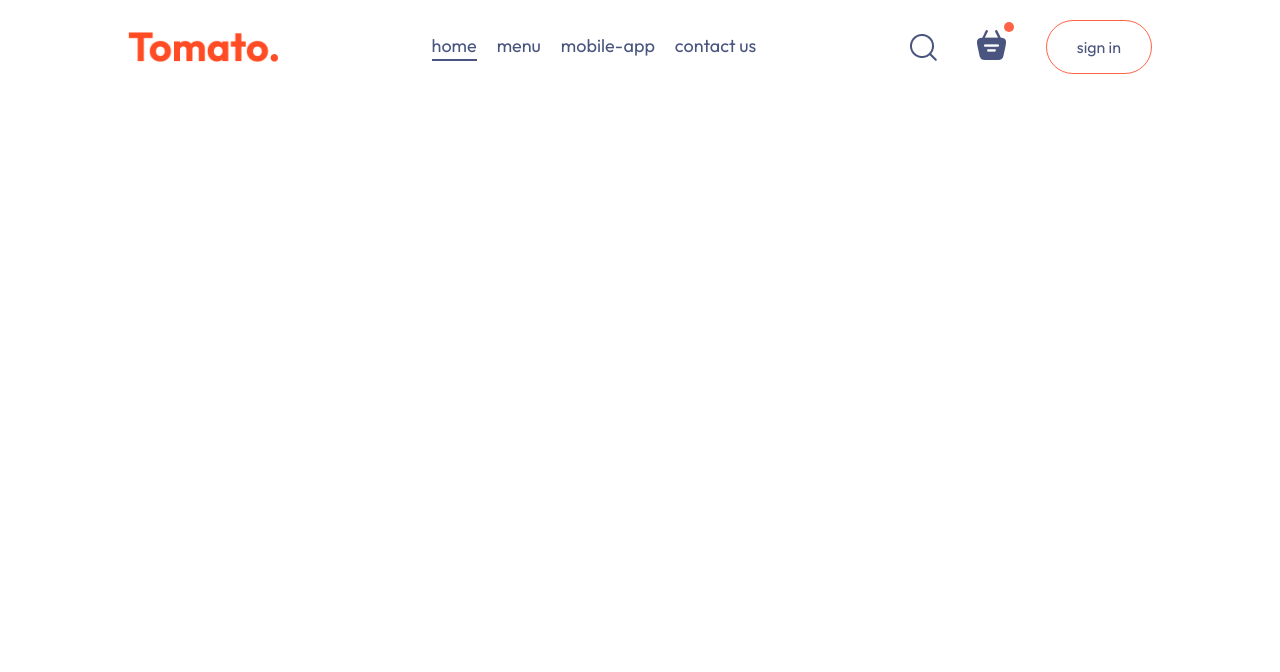
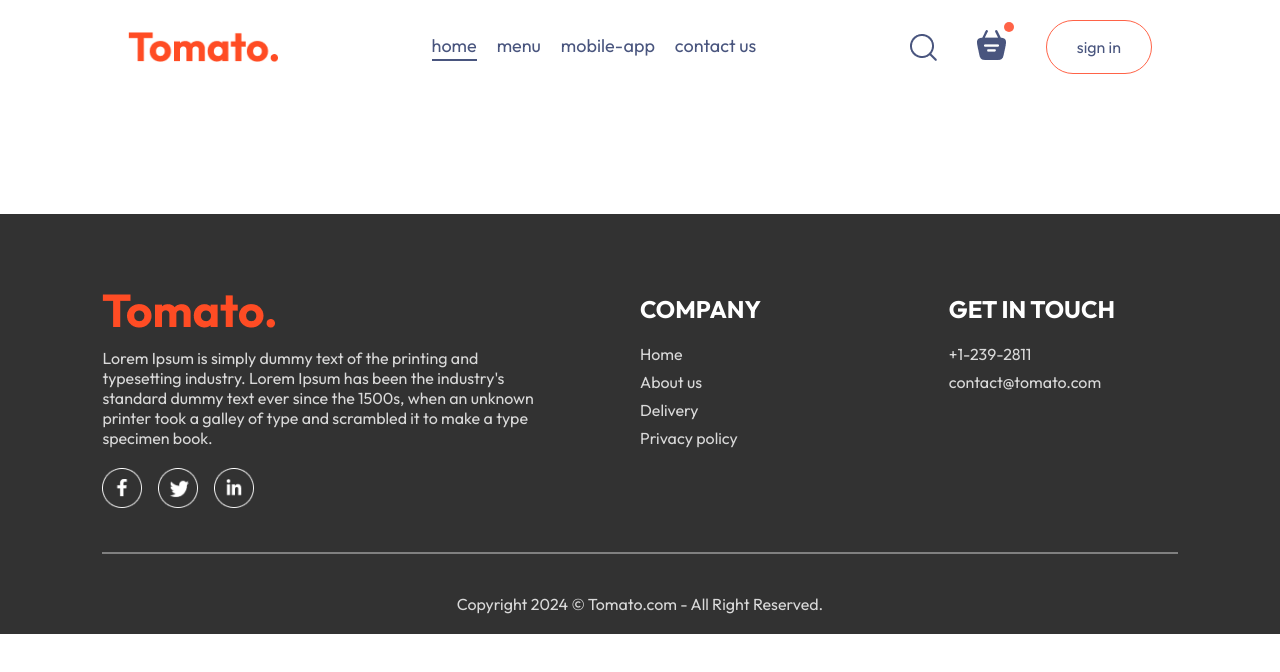
Before and after one commit to kanako-110/food-del, a React (Vite) app in the folder food-del-frontend/: page /order in a window 1280 px wide. Shown: the top 672 px of the page. Built offline with nearby package versions, Linux system fonts and the light colour scheme.

Commit message:
🩹 Chore; add footer

```diff
--- a/food-del-frontend/src/App.jsx
+++ b/food-del-frontend/src/App.jsx
@@ -4,9 +4,10 @@
 import Home from "@/pages/Home/Home.jsx";
 import Cart from "@/pages/Cart/Cart.jsx";
 import PlaceOrder from "@/pages/PlaceOrder/PlaceOrder.jsx";
-
+import Footer from "@/components/Footer/Footer.jsx";
 const App = () => {
   return (
+    <>
       <div className="app">
         <Navbar />
         <Routes>
@@ -15,6 +16,8 @@
           <Route path="/order" element={<PlaceOrder />} />
         </Routes>
       </div>
+      <Footer />
+    </>
   );
 };
 
--- /dev/null
+++ b/food-del-frontend/src/components/Footer/Footer.css
@@ -0,0 +1,54 @@
+.footer {
+  color: #d9d9d9;
+  background-color: #323232;
+  display: flex;
+  flex-direction: column;
+  align-items: center;
+  gap: 20px;
+  padding: 20px 8vw;
+  padding-top: 80px;
+  margin-top: 120px;
+}
+
+.footer-content {
+  width: 100%;
+  display: grid;
+  grid-template-columns: 2fr 1fr 1fr;
+  gap: 80px;
+}
+
+.footer-content-left,
+.footer-content-right,
+.footer-content-center {
+  display: flex;
+  flex-direction: column;
+  align-items: start;
+  gap: 20px;
+}
+
+.footer-content-left li,
+.footer-content-right li,
+.footer-content-center li {
+  list-style: none;
+  margin-bottom: 8px;
+  cursor: pointer;
+}
+
+.footer-content-right h2,
+.footer-content-center h2 {
+  color: white;
+}
+
+.footer-social-icons img {
+  width: 40px;
+  margin-right: 16px;
+  cursor: pointer;
+}
+
+.footer hr {
+  width: 100%;
+  height: 2px;
+  margin: 20px 0px;
+  background-color: grey;
+  border: none;
+}
--- /dev/null
+++ b/food-del-frontend/src/components/Footer/Footer.jsx
@@ -0,0 +1,48 @@
+import React from "react";
+import "./Footer.css";
+import { assets } from "@/assets/assets.js";
+
+const Footer = () => {
+  return (
+    <div className="footer">
+      <div className="footer-content">
+        <div className="footer-content-left">
+          <img src={assets.logo} />
+          <p>
+            Lorem Ipsum is simply dummy text of the printing and typesetting
+            industry. Lorem Ipsum has been the industry's standard dummy text
+            ever since the 1500s, when an unknown printer took a galley of type
+            and scrambled it to make a type specimen book.{" "}
+          </p>
+          <div className="footer-social-icons">
+            <img src={assets.facebook_icon} alt="facebook" />
+            <img src={assets.twitter_icon} alt="twitter" />
+            <img src={assets.linkedin_icon} alt="linkedin" />
+          </div>
+        </div>
+        <div className="footer-content-center">
+          <h2>COMPANY</h2>
+          <ul>
+            <li>Home</li>
+            <li>About us</li>
+            <li>Delivery</li>
+            <li>Privacy policy</li>
+          </ul>
+        </div>
+        <div className="footer-content-right">
+          <h2>GET IN TOUCH</h2>
+          <ul>
+            <li>+1-239-2811</li>
+            <li>contact@tomato.com</li>
+          </ul>
+        </div>
+      </div>
+      <hr />
+      <p className="footer-copyright">
+        Copyright 2024 © Tomato.com - All Right Reserved.
+      </p>
+    </div>
+  );
+};
+
+export default Footer;
```
Lines whose indentation alone changed are shown as unchanged.
